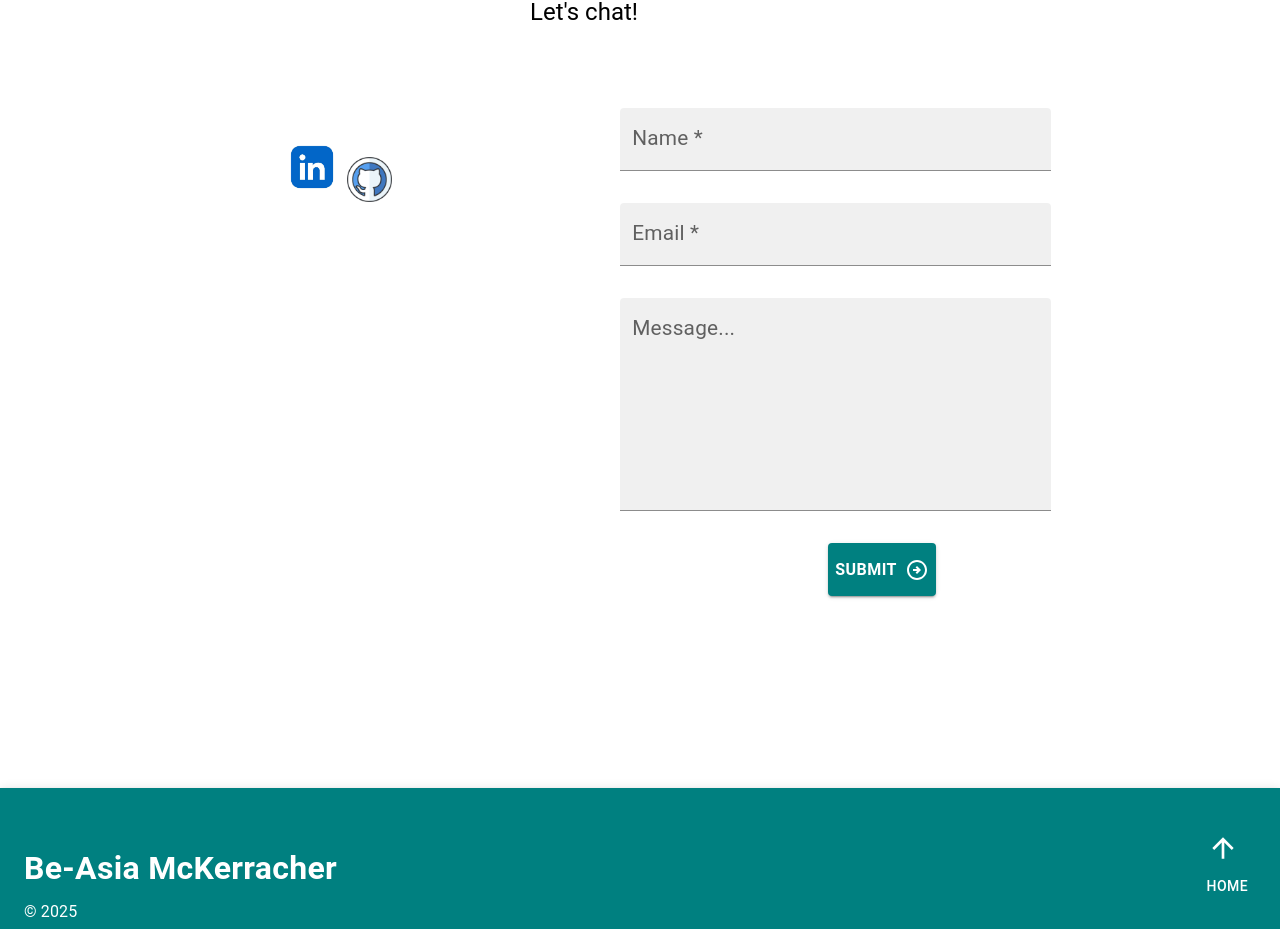
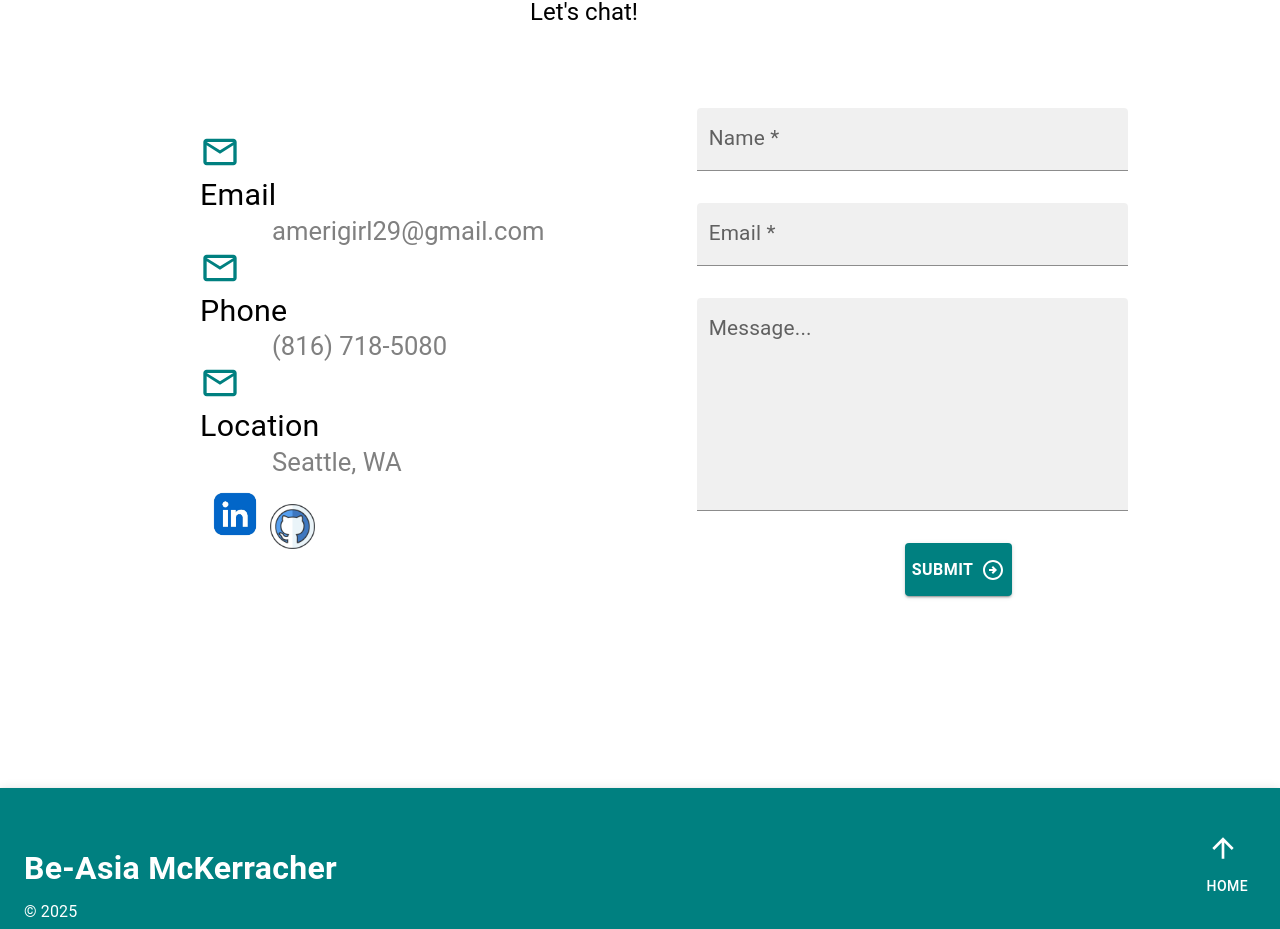
Before and after one commit to amerigirl/website, a React (Create React App) app: page / in a window 1280 px wide. Shown: the part 1772-2701 px from the top of the page. Built offline with nearby package versions, Linux system fonts and the light colour scheme.

Commit message:
got everything working mostly :)

```diff
--- a/src/Components/LandingPage/ContactForm/ContactMeDetailsTemplate.jsx
+++ b/src/Components/LandingPage/ContactForm/ContactMeDetailsTemplate.jsx
@@ -7,20 +7,12 @@ import theme from "../../../theme";
 import propTypes from "prop-types";
 import ContactMeDetailsTemplateData from "../../../Data/ContactMeDetailsTemplateData";
 
-
-const ContactMeDetailsTemplate = (props) => {
+const ContactMeDetailsTemplate = ({ info }) => {
   return (
-    <Box display={"grid"} gap={"2.5rem"}>
-
-    </Box>
-  );
-};
-
-{
-  /* <Box>
+    <Box>
       <EmailOutlinedIcon sx={{ fontSize: 40, color: "primary.main" }} />
       <Typography variant="h4" component={"div"} fontSize={"1.9rem"}>
-          {props.email}
+        {info.iconText}
       </Typography>
       <Typography
         variant="h5"
@@ -29,12 +21,17 @@ const ContactMeDetailsTemplate = (props) => {
         marginLeft={"4.5rem"}
         color="grey"
       >
-          {props.emailText}
+        {info.iconSubLine}
       </Typography>
-      </Box> */
+    </Box>
+  );
+};
+
+{
 }
 
 ContactMeDetailsTemplate.propTypes = {
+  info: propTypes.object,
   email: propTypes.string,
   emailText: propTypes.string,
 };
```
Lines whose indentation alone changed are shown as unchanged.
